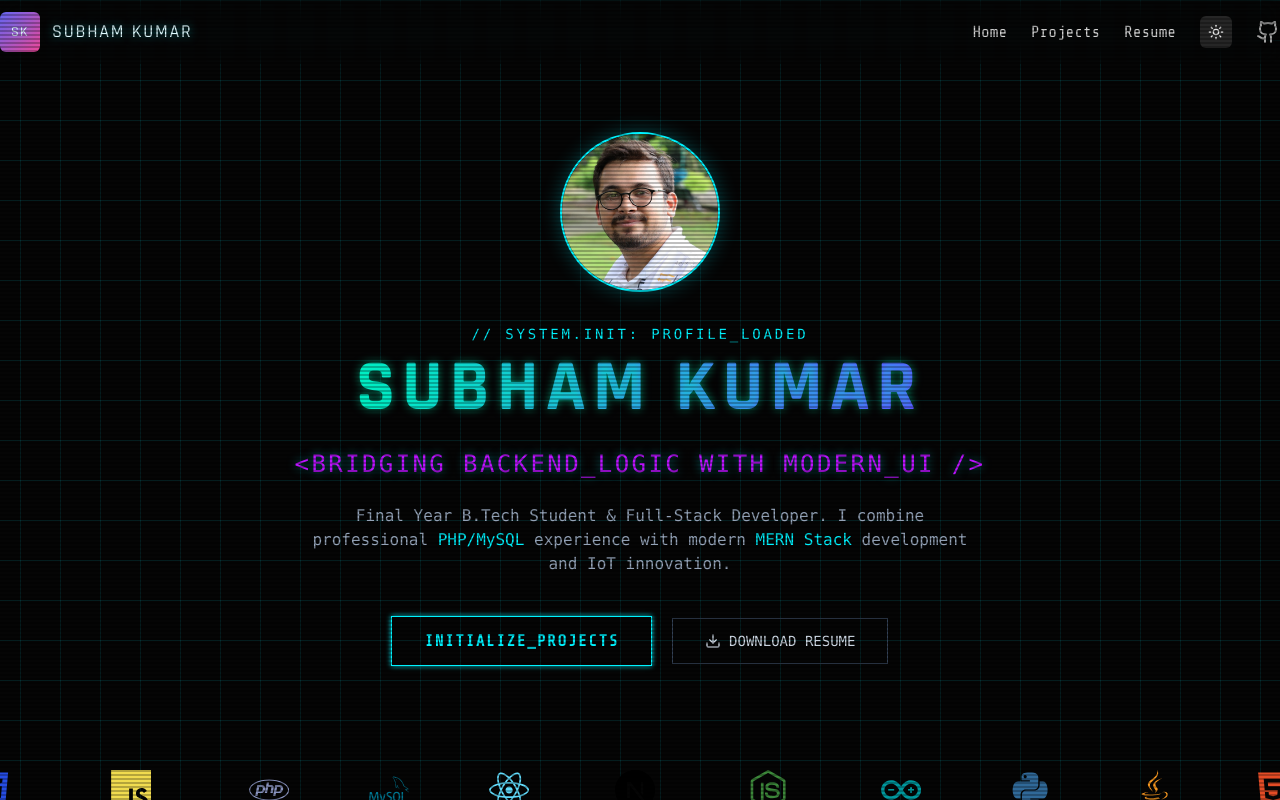
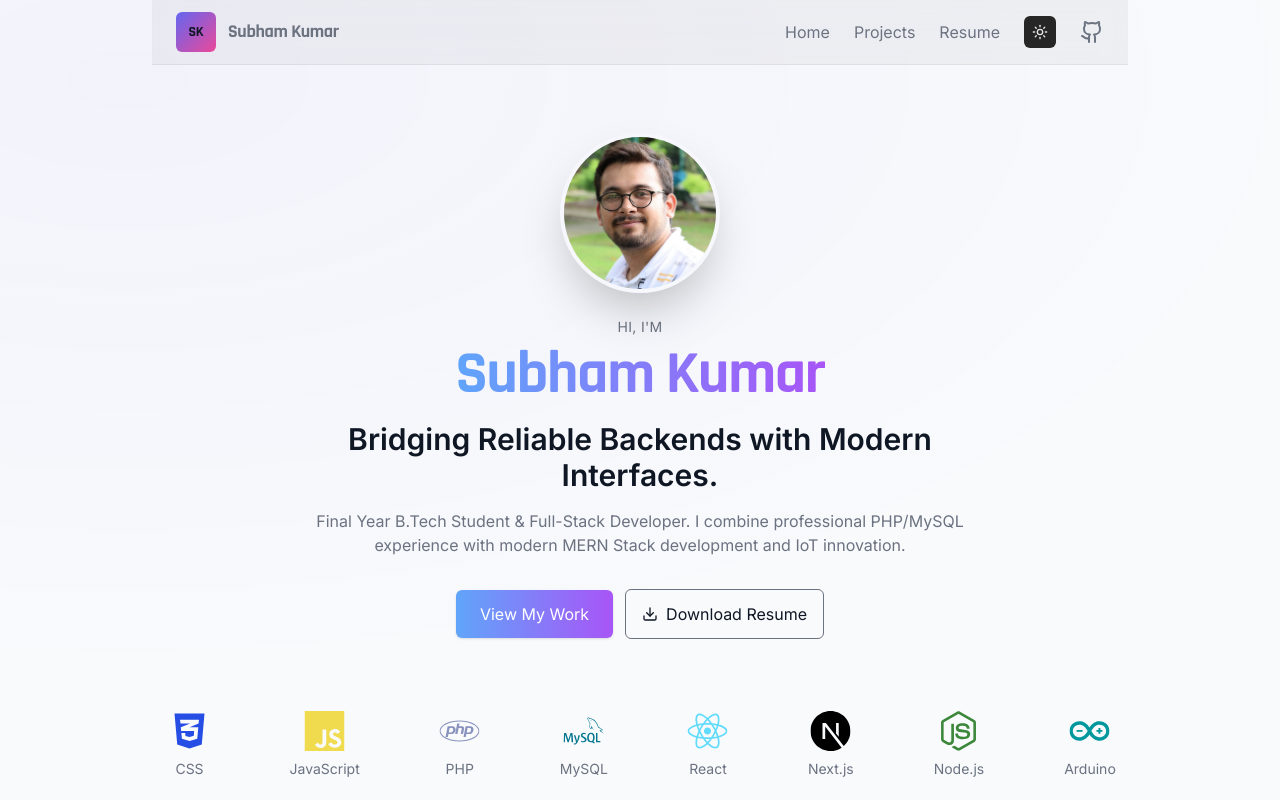
Before and after one commit to Subhamt400/CV, a Next.js app: page / in a window 1280 px wide. Shown: the top 800 px of the page. Built offline with nearby package versions, Linux system fonts and the light colour scheme.

Commit message:
Update to reset style

```diff
--- a/components/Hero.jsx
+++ b/components/Hero.jsx
@@ -15,16 +15,15 @@ export default function Hero() {
   }
 
   return (
-    <section className="pt-5 pb-20 flex items-center justify-center min-h-[60vh]">
+      <section className="pt-5 pb-12 flex items-center justify-center">
         <motion.div
           variants={container}
           initial="hidden"
           animate="show"
-        className="max-w-4xl text-center px-4"
+          className="max-w-3xl text-center px-4"
         >
-        <motion.div variants={item} className="flex justify-center mb-8">
-          {/* Cyberpunk Avatar Border */}
-          <div className="relative w-32 h-32 sm:w-40 sm:h-40 rounded-full overflow-hidden border-2 border-[var(--neon-cyan)] shadow-[0_0_20px_rgba(0,243,255,0.3)]">
+          <motion.div variants={item} className="flex justify-center mb-6">
+            <div className="relative w-32 h-32 sm:w-40 sm:h-40 rounded-full overflow-hidden border-4 border-white/10 shadow-2xl">
               <Image
                 src="/images/image.png"
                 alt="Subham Kumar"
@@ -35,37 +34,39 @@ export default function Hero() {
             </div>
           </motion.div>
 
-        <motion.div variants={item} className="text-sm uppercase tracking-[0.2em] text-[var(--neon-cyan)] mb-2 font-mono">
-          // System.Init: Profile_Loaded
-        </motion.div>
+          <motion.div variants={item} className="text-sm uppercase tracking-wide muted">Hi, I'm</motion.div>
 
-        <motion.h1 variants={item} className="mt-2 text-5xl sm:text-7xl font-heading font-extrabold leading-none tracking-tighter">
-          <span className="block text-gradient">SUBHAM KUMAR</span>
+          <motion.h1 variants={item} className="mt-2 text-4xl sm:text-6xl font-heading font-extrabold leading-tight">
+            <span className="block">
+              <span className="bg-clip-text text-transparent bg-gradient-to-r from-blue-400 to-purple-500">Subham Kumar</span>
+            </span>
           </motion.h1>
 
-        <motion.h2 variants={item} className="mt-6 text-xl sm:text-2xl font-mono text-[var(--neon-pink)]">
-          &lt;Bridging Backend_Logic with Modern_UI /&gt;
+          <motion.h2 variants={item} className="mt-4 text-2xl sm:text-3xl font-semibold leading-tight">
+            Bridging Reliable Backends with Modern Interfaces.
           </motion.h2>
 
-        <motion.p variants={item} className="mt-6 max-w-2xl mx-auto text-slate-400 font-mono text-sm sm:text-base leading-relaxed border-l-2 border-[var(--neon-cyan)] pl-4 text-left sm:text-center sm:border-none sm:pl-0">
-          Final Year B.Tech Student & Full-Stack Developer. I combine professional <span className="text-[var(--neon-cyan)]">PHP/MySQL</span> experience with modern <span className="text-[var(--neon-cyan)]">MERN Stack</span> development and IoT innovation.
+          <motion.p variants={item} className="mt-4 max-w-2xl mx-auto muted">
+            Final Year B.Tech Student & Full-Stack Developer. I combine professional PHP/MySQL
+            experience with modern MERN Stack development and IoT innovation.
           </motion.p>
 
-        <motion.div variants={item} className="mt-10 flex flex-col sm:flex-row items-center justify-center gap-5">
+          <motion.div variants={item} className="mt-8 flex items-center justify-center gap-3">
             <a
               href="#projects"
-            className="btn-neon px-8 py-3 w-full sm:w-auto font-bold tracking-widest bg-[rgba(0,243,255,0.1)]"
+              className="inline-flex items-center px-6 py-3 rounded-md bg-gradient-to-r from-blue-400 to-purple-500 text-white font-medium shadow hover:brightness-105"
             >
-            Initialize_Projects
+              View My Work
             </a>
 
             <a
               href="/resume.pdf"
               download
-            className="flex items-center px-8 py-3 w-full sm:w-auto text-slate-300 hover:text-white transition-colors border border-slate-700 hover:border-slate-500 font-mono text-sm"
+              className="inline-flex items-center px-4 py-3 rounded-md border transition-colors"
+              style={{ borderColor: 'var(--muted)', color: 'var(--text)' }}
             >
               <Download className="mr-2" size={16} />
-            DOWNLOAD RESUME
+              Download Resume
             </a>
           </motion.div>
         </motion.div>
--- a/styles/globals.css
+++ b/styles/globals.css
@@ -1,103 +1,85 @@
-@import url('https://fonts.googleapis.com/css2?family=Rajdhani:wght@500;600;700&family=Share+Tech+Mono&display=swap');
+@import url('https://fonts.googleapis.com/css2?family=Inter:wght@300;400;600;700;800&family=Rajdhani:wght@400;500;700&display=swap');
 
 @tailwind base;
 @tailwind components;
 @tailwind utilities;
 
+
 :root {
-  /* Cyberpunk Palette */
-  --bg-dark: #050505;
-  --neon-cyan: #00f3ff;
-  --neon-pink: #bc13fe;
-  --neon-green: #0aff0a;
-  --text-main: #e0faff;
-
-  /* Component Vars */
-  --card-bg: rgba(5, 5, 5, 0.7);
-  --card-border: var(--neon-cyan);
+  /* Light mode (default) */
+  --bg: #0f1724; /* use slate-900 as base dark background for premium look */
+  --text: #e6eef8;
+  --muted: #94a3b8;
+  --card: #0b1220;
+  --card-border: rgba(255,255,255,0.04);
+  --header-bg: rgba(255,255,255,0.03);
+  --header-border: rgba(255,255,255,0.04);
 }
 
-/* Base Body Styles */
-body {
-  @apply antialiased text-slate-100;
-  background-color: var(--bg-dark);
-  color: var(--text-main);
-  font-family: 'Share Tech Mono', monospace; /* Techy font */
-  overflow-x: hidden;
-
-  /* Cyberpunk Grid Background */
-  background-image:
-    linear-gradient(rgba(0, 243, 255, 0.1) 1px, transparent 1px),
-    linear-gradient(90deg, rgba(0, 243, 255, 0.1) 1px, transparent 1px);
-  background-size: 40px 40px;
-  background-position: center top;
+/* `.light` can be used if needed to force a light theme; default stays dark for this portfolio */
+.light {
+  --bg: #f8fafc;
+  --text: #0f1724;
+  --muted: #6b7280;
+  --card: #ffffff;
+  --card-border: rgba(2,6,23,0.06);
+  --header-bg: rgba(2,6,23,0.04);
+  --header-border: rgba(2,6,23,0.06);
 }
 
-/* CRT Scanline Animation Effect */
-body::after {
-  content: "";
-  position: fixed;
-  top: 0; left: 0; width: 100vw; height: 100vh;
-  background: linear-gradient(
-    rgba(18, 16, 16, 0) 50%,
-    rgba(0, 0, 0, 0.25) 50%
-  );
-  background-size: 100% 4px;
-  pointer-events: none;
-  z-index: 50;
+html, body, #__next {
+  height: 100%;
 }
 
-/* Heading Typography */
-h1, h2, h3, .font-heading {
-  font-family: 'Rajdhani', sans-serif;
-  text-transform: uppercase;
-  letter-spacing: 0.1em;
-  text-shadow: 0 0 10px rgba(0, 243, 255, 0.5); /* Text Glow */
+body {
+  @apply antialiased bg-slate-900 text-slate-100;
+  background-color: var(--bg);
+  color: var(--text);
+  background-image: radial-gradient(1200px 600px at 10% 10%, rgba(124,58,237,0.04), transparent);
+  transition: background-color 220ms cubic-bezier(.2,.9,.2,1), color 220ms cubic-bezier(.2,.9,.2,1);
+  font-family: 'Inter', ui-sans-serif, system-ui, -apple-system, 'Segoe UI', Roboto, 'Helvetica Neue', Arial;
+  font-weight: 400;
 }
 
-/* The Neon Card */
+/* Heading font utility */
+.font-heading {
+  font-family: 'Rajdhani', 'Inter', ui-sans-serif, system-ui, -apple-system, 'Segoe UI', Roboto, 'Helvetica Neue', Arial;
+  letter-spacing: -0.02em;
+  font-weight: 700;
+}
+
+/* Slightly bolder subtitles */
+.muted {
+  color: var(--muted);
+}
+
+.container {
+  @apply max-w-5xl mx-auto px-6;
+}
+
 .card {
-  background-color: var(--card-bg);
-  border: 1px solid rgba(0, 243, 255, 0.3);
-  backdrop-filter: blur(5px);
-  @apply rounded-none p-6; /* Cyberpunk loves sharp corners */
-  position: relative;
-  transition: all 0.3s ease;
-  box-shadow: 0 0 10px rgba(0, 243, 255, 0.1);
+  background-color: var(--card);
+  border: 1px solid var(--card-border);
+  @apply rounded-xl p-6;
+  transition: transform 220ms cubic-bezier(.2,.9,.2,1), box-shadow 220ms cubic-bezier(.2,.9,.2,1), background-color 220ms ease;
+  box-shadow: 0 6px 18px rgba(2,6,23,0.6);
 }
 
 .card:hover {
-  border-color: var(--neon-pink);
-  box-shadow: 0 0 20px rgba(188, 19, 254, 0.4), inset 0 0 10px rgba(188, 19, 254, 0.2);
-  transform: translateY(-5px);
+  transform: translateY(-6px) scale(1.05);
+  box-shadow: 0 14px 36px rgba(2,6,23,0.7);
 }
 
-/* Helper Class: Text Gradient for Hero */
-.text-gradient {
-  background: linear-gradient(to right, var(--neon-cyan), var(--neon-pink));
-  -webkit-background-clip: text;
-  color: transparent;
-  animation: hue-rotate 3s infinite linear; /* Color shifting animation */
+/* Site header uses CSS variables so it can respond to theme changes */
+.site-header {
+  background-color: var(--header-bg);
+  border-bottom: 1px solid var(--header-border);
 }
 
-/* Helper Class: Neon Buttons */
-.btn-neon {
-  background: transparent;
-  border: 1px solid var(--neon-cyan);
-  color: var(--neon-cyan);
-  text-transform: uppercase;
-  box-shadow: 0 0 5px var(--neon-cyan);
-  transition: 0.3s;
+.site-header a { color: var(--muted); }
+.site-header a:hover { color: var(--text); }
+
+/* Ensure buttons and other elements inherit text color from variables */
+button, a, p, span, h1, h2, h3, h4 {
+  color: inherit;
 }
-
-.btn-neon:hover {
-  background: var(--neon-cyan);
-  color: black;
-  box-shadow: 0 0 20px var(--neon-cyan);
-}
-
-/* Keyframes */
-@keyframes hue-rotate {
-  from { filter: hue-rotate(0deg); }
-  to { filter: hue-rotate(360deg); }
-}
```
Lines whose indentation alone changed are shown as unchanged.
